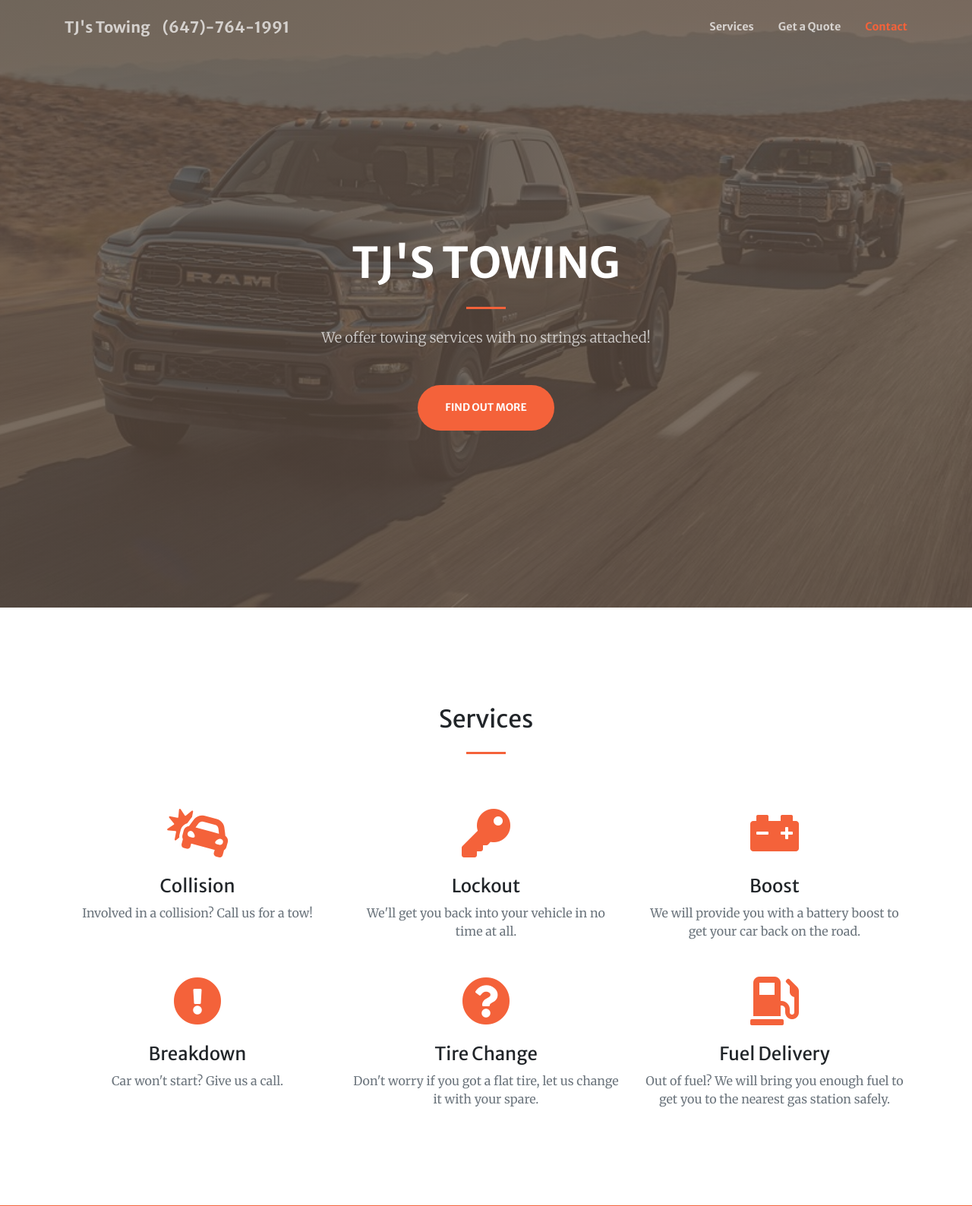
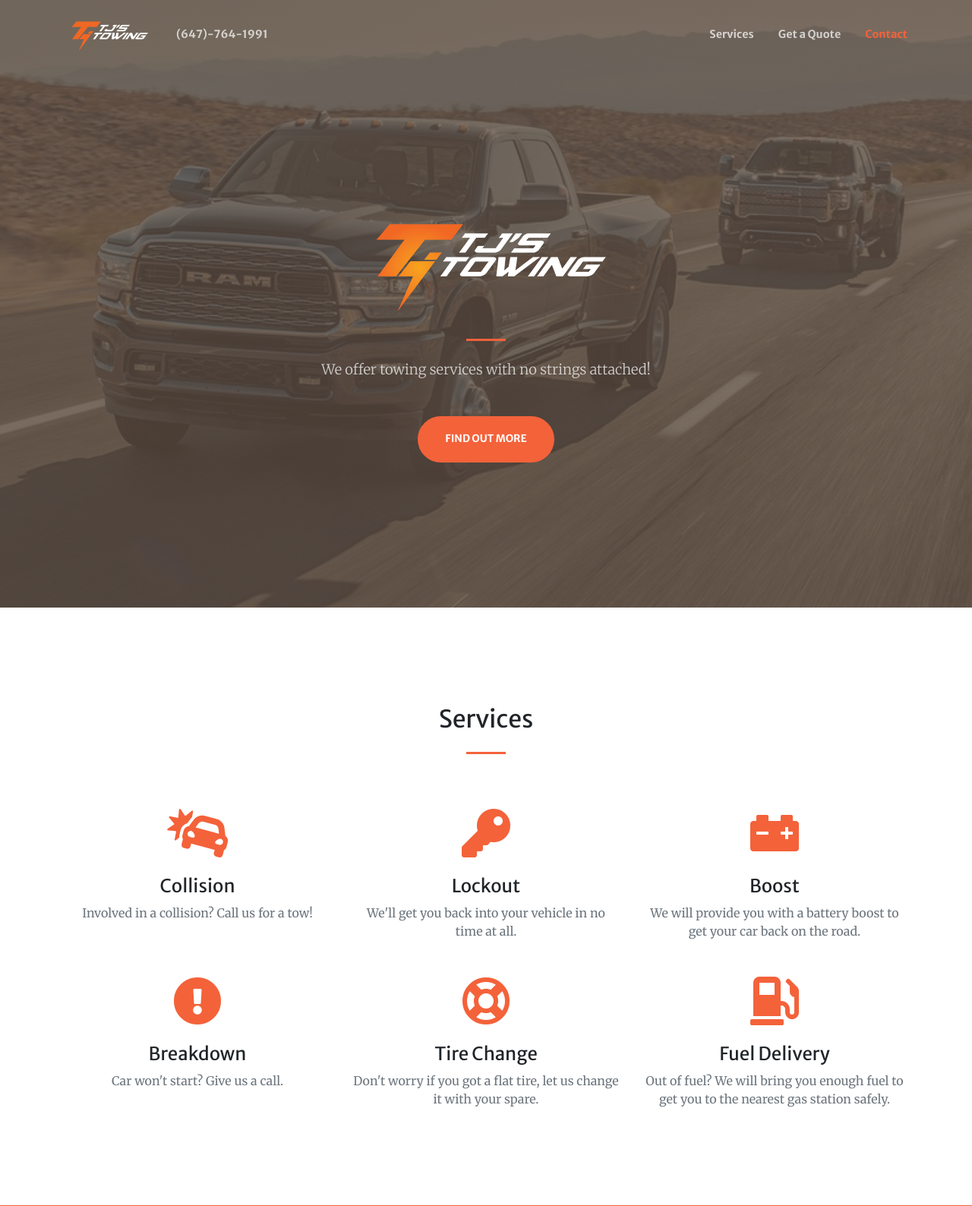
Before and after one commit to cindyledev/tjstowing-2019, a Node server app: page / in a window 1280 px wide. Shown: the top 1588 px of the page at 76% size. Run offline with Node 20, Linux system fonts and the light colour scheme; some libraries are stand-ins or nearby versions.

Commit message:
added logo that changes based on navscrolled or not scrolled

```diff
--- a/public/js/creative.js
+++ b/public/js/creative.js
@@ -3,26 +3,34 @@
 
   // Smooth scrolling using jQuery easing
   $('a.js-scroll-trigger[href*="#"]:not([href="#"])').click(function() {
-    if (location.pathname.replace(/^\//, '') == this.pathname.replace(/^\//, '') && location.hostname == this.hostname) {
+    if (
+      location.pathname.replace(/^\//, "") ==
+        this.pathname.replace(/^\//, "") &&
+      location.hostname == this.hostname
+    ) {
       var target = $(this.hash);
-      target = target.length ? target : $('[name=' + this.hash.slice(1) + ']');
+      target = target.length ? target : $("[name=" + this.hash.slice(1) + "]");
       if (target.length) {
-        $('html, body').animate({
-          scrollTop: (target.offset().top - 72)
-        }, 1000, "easeInOutExpo");
+        $("html, body").animate(
+          {
+            scrollTop: target.offset().top - 72
+          },
+          1000,
+          "easeInOutExpo"
+        );
         return false;
       }
     }
   });
 
   // Closes responsive menu when a scroll trigger link is clicked
-  $('.js-scroll-trigger').click(function() {
-    $('.navbar-collapse').collapse('hide');
+  $(".js-scroll-trigger").click(function() {
+    $(".navbar-collapse").collapse("hide");
   });
 
   // Activate scrollspy to add active class to navbar items on scroll
-  $('body').scrollspy({
-    target: '#mainNav',
+  $("body").scrollspy({
+    target: "#mainNav",
     offset: 75
   });
 
@@ -30,8 +38,10 @@
   var navbarCollapse = function() {
     if ($("#mainNav").offset().top > 100) {
       $("#mainNav").addClass("navbar-scrolled");
+      $("#logoBrand").attr("src", "/img/logo/TJT_Simple_OnLight_115x50.png");
     } else {
       $("#mainNav").removeClass("navbar-scrolled");
+      $("#logoBrand").attr("src", "/img/logo/TJT_Main_OnDark_1_115x50.png");
     }
   };
   // Collapse now if page is not at top
@@ -40,11 +50,11 @@
   $(window).scroll(navbarCollapse);
 
   // Magnific popup calls
-  $('#portfolio').magnificPopup({
-    delegate: 'a',
-    type: 'image',
-    tLoading: 'Loading image #%curr%...',
-    mainClass: 'mfp-img-mobile',
+  $("#portfolio").magnificPopup({
+    delegate: "a",
+    type: "image",
+    tLoading: "Loading image #%curr%...",
+    mainClass: "mfp-img-mobile",
     gallery: {
       enabled: true,
       navigateByImgClick: true,
@@ -54,5 +64,4 @@
       tError: '<a href="%url%">The image #%curr%</a> could not be loaded.'
     }
   });
-
 })(jQuery); // End of use strict
--- a/views/contact.handlebars
+++ b/views/contact.handlebars
@@ -20,15 +20,21 @@
   <link href="/vendor/magnific-popup/magnific-popup.css" rel="stylesheet" />
 
   <!-- Theme CSS - Includes Bootstrap -->
-  <link href="/css/creative.min.css" rel="stylesheet" />
+  <link href="/css/creative.css" rel="stylesheet" />
 </head>
 
 <body id="page-top">
   <!-- Navigation -->
   <nav class="navbar navbar-expand-lg navbar-light fixed-top py-3" id="mainNav">
     <div class="container">
-      <a class="navbar-brand js-scroll-trigger" href="#page-top">TJ's Towing</a>
-      <a class="navbar-brand js-scroll-trigger" href="tel:6477641991">(647)-764-1991</a>
+      <a class="navbar-brand js-scroll-trigger" href="#page-top">
+        <img id="logoBrand" src="/img/logo/TJT_Main_OnDark_1_115x50.png" alt="TJ's Towing Logo">
+      </a>
+      <ul class="navbar-nav ml-auto my-2 my-lg-0">
+        <li class="nav-item">
+          <a class="nav-link" href="tel:6477641991">(647)-764-1991</a>
+        </li>
+      </ul>
       <button class="navbar-toggler navbar-toggler-right" type="button" data-toggle="collapse"
         data-target="#navbarResponsive" aria-controls="navbarResponsive" aria-expanded="false"
         aria-label="Toggle navigation">
@@ -64,7 +70,7 @@
         <div class="col-lg-10 align-self-end">
           <div class="badge-primary mb-2">{{msg}}
           </div>
-          <h1 class="text-uppercase text-white font-weight-bold">TJ's Towing</h1>
+          <img src="/img/logo/TJT_Main_OnDark_346x150.png" alt="TJ's Towing Brand">
           <hr class="divider my-4">
         </div>
         <div class="col-lg-8 align-self-baseline">
@@ -119,7 +125,7 @@
         </div>
         <div class="col-lg-4 col-md-6 text-center">
           <div class="mt-5">
-            <i class="fas fa-4x fa-question-circle text-primary mb-4"></i>
+            <i class="far fa-4x fa-life-ring text-primary mb-4"></i>
             <h3 class="h4 mb-2">Tire Change</h3>
             <p class="text-muted mb-0">
               Don't worry if you got a flat tire, let us change it with your spare.
@@ -449,7 +455,7 @@
   <script src="/vendor/magnific-popup/jquery.magnific-popup.min.js"></script>
 
   <!-- Custom scripts for this template -->
-  <script src="/js/creative.min.js"></script>
+  <script src="/js/creative.js"></script>
 </body>
 
 </html>
```
Also changed, not shown: public/img/logo/TJT_Main_OnDark_1_115x50.png (added), public/img/logo/TJT_Main_OnDark_346x150.png (added), public/img/logo/TJT_Main_OnDark_693x300.png (added), public/img/logo/TJT_Main_OnLight_115x50.png (added), public/img/logo/TJT_Simple_OnLight_115x50.png (added).
